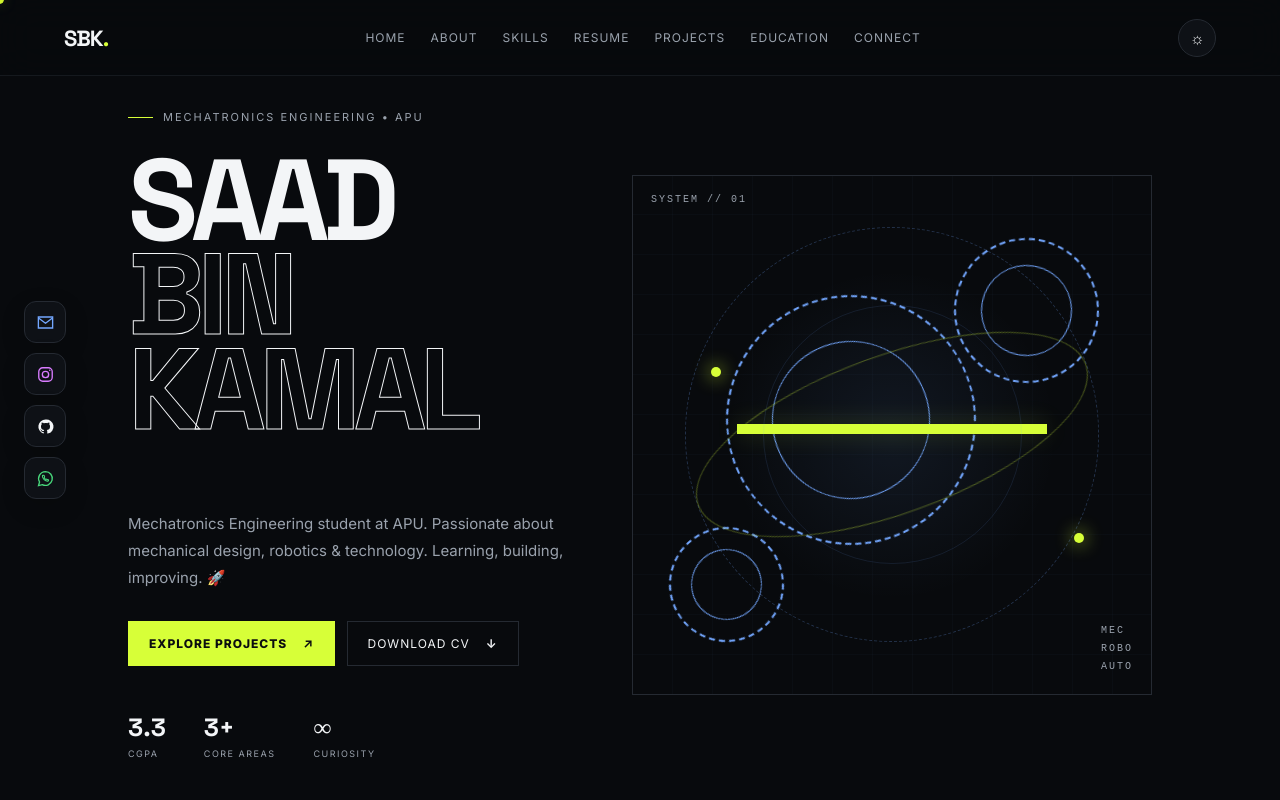
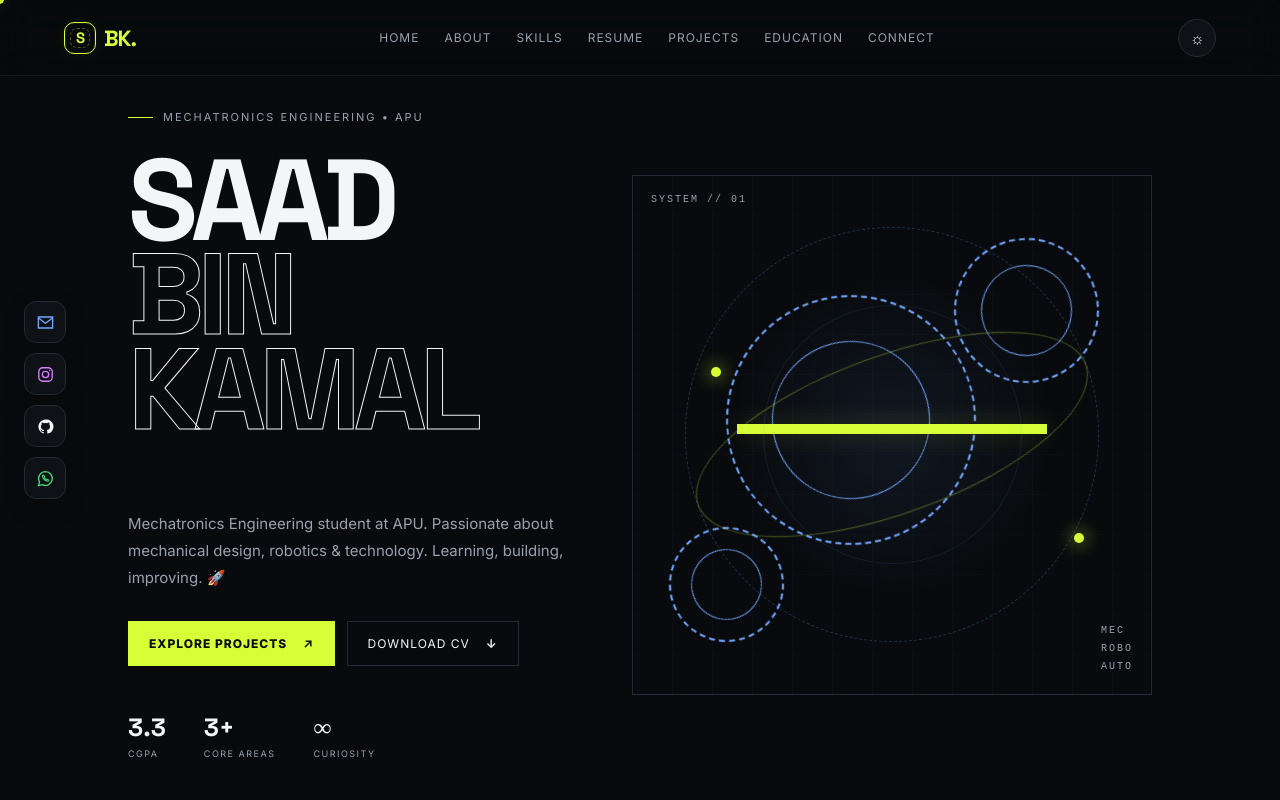
Before and after one commit to saad20041008/saad20041008.github.io, a plain HTML site: page index.html in a window 1280 px wide. Shown: the top 800 px of the page. Drawn offline with Linux system fonts and the light colour scheme.

Commit message:
Add files via upload

```diff
--- a/index.html
+++ b/index.html
@@ -14,7 +14,7 @@
 <div id="loader" class="loader"><div class="loader-ring"></div><b>SBK</b></div>
 
 <header class="nav">
-  <a class="brand" href="#home">SBK<span>.</span></a>
+  <a class="brand" href="#home"><span class="brand-mark">S</span><span class="brand-name">BK<span class="brand-dot">.</span></span></a>
   <nav id="nav">
     <a href="#home">Home</a><a href="#about">About</a><a href="#skills">Skills</a>
     <a href="#resume">Resume</a><a href="#projects">Projects</a><a href="#education">Education</a><a href="#connect">Connect</a>
@@ -123,7 +123,7 @@
   <div class="section-tag">06 / CONNECT</div>
   <div class="connect-wrap reveal">
     <div><h2>Have an idea?<br><span>Let's connect.</span></h2><p>Send a message through the form or reach out directly.</p>
-      <div class="direct"><a href="mailto:extraone20041008@gmail.com">extraone20041008@gmail.com</a><a href="https://wa.me/60143827283" target="_blank" rel="noopener">+60 14-382 7283</a></div>
+
     </div>
     <form action="https://formsubmit.co/extraone20041008@gmail.com" method="POST">
       <input type="hidden" name="_subject" value="Portfolio Contact - Saad Bin Kamal">
@@ -145,6 +145,7 @@
   <div class="footer-line"></div>
 </footer>
 <button id="top" class="top-btn" aria-label="Back to top">↑</button>
-<div class="cursor" aria-hidden="true"></div>\n<script src="script.js"></script>
+<div class="cursor" aria-hidden="true"></div>
+<script src="script.js"></script>
 </body>
 </html>
--- a/style.css
+++ b/style.css
@@ -45,3 +45,12 @@ footer:before{content:"";position:absolute;top:0;left:50%;width:130px;height:1px
   .social-rail a{width:38px;height:38px;border-radius:11px}
   footer{padding-bottom:90px}
 }
+
+/* Final cleanup */
+.connect-wrap>div>p{max-width:520px}
+.brand{display:flex;align-items:center;gap:8px}
+.brand-mark{width:32px;height:32px;display:grid;place-items:center;border:1px solid var(--accent);border-radius:10px;color:var(--accent);font:800 15px/1 "Space Grotesk";position:relative;box-shadow:inset 0 0 0 1px rgba(215,255,56,.08),0 0 18px rgba(215,255,56,.06)}
+.brand-mark:before{content:"";position:absolute;inset:5px;border:1px dashed rgba(215,255,56,.35);border-radius:7px}
+.brand-name{font:700 22px/1 "Space Grotesk";letter-spacing:-1px}
+.brand-dot{color:var(--accent)}
+.direct{display:none}
```
Also changed, not shown: Saad_Bin_Kamal_CV.txt (added).
